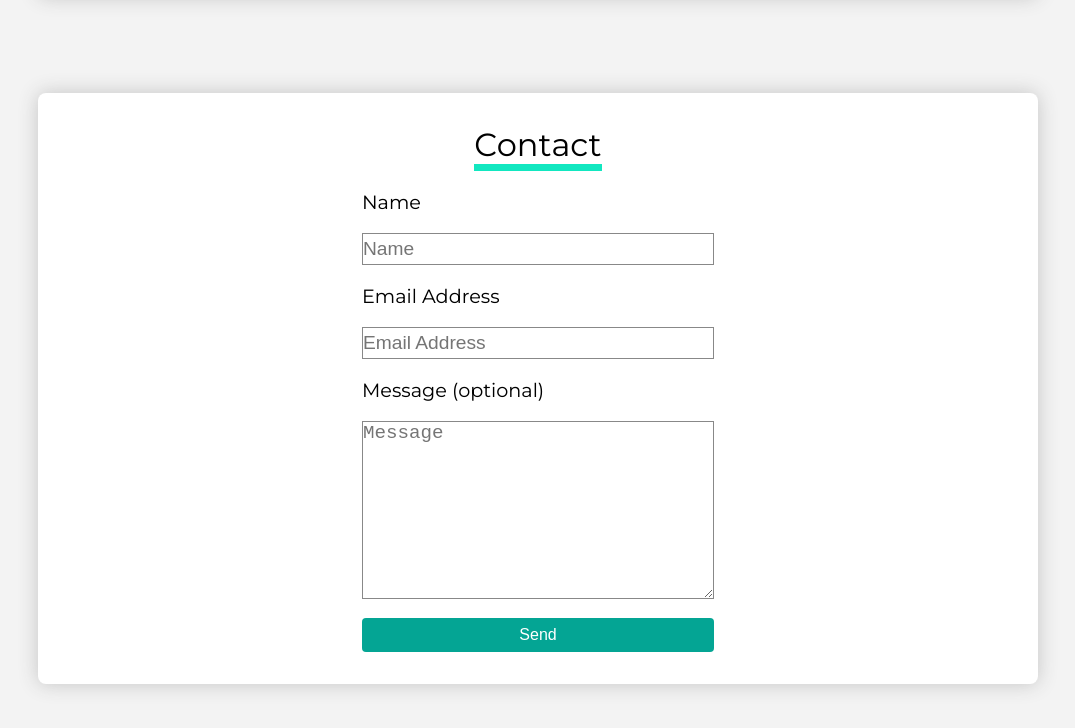
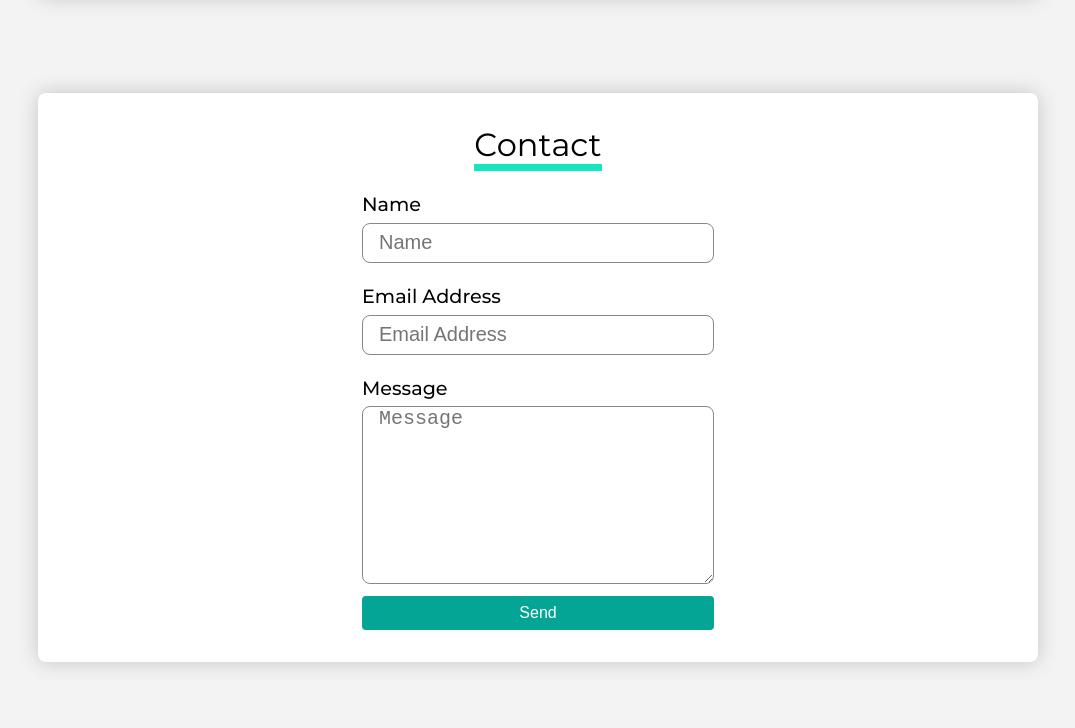
Before and after one commit to cynthiateeters/get-started-responsive, a website built with Parcel: page src/index.html in a window 1280 px wide. Shown: the part 1125-1853 px from the top of the page, without its empty margins (102-1177 px from the left). Built offline with nearby package versions, Linux system fonts and the light colour scheme.

Commit message:
Refine spacing in form

```diff
--- a/src/index.html
+++ b/src/index.html
@@ -108,7 +108,7 @@
 
           <!--Message-->
           <br>
-          <label class="contact__label" for="message">Message (optional)</label>
+          <label class="contact__label" for="message">Message</label>
           <br>
           <textarea class="contact__input contact__input--textarea" id="message" name="message" rows="8"
             placeholder="Message"></textarea>
--- a/src/scss/components/_contact.scss
+++ b/src/scss/components/_contact.scss
@@ -30,6 +30,7 @@
     align-items: flex-start;
     width: 98%;
     max-width: 22rem;
+    line-height: 0.7;
   }
 
   &__title {
@@ -38,6 +39,8 @@
 
   &__label {
     font-size: 1.2rem;
+    margin-top: 1rem;
+    font-weight: 500;
   }
 
   &__input {
@@ -45,6 +48,13 @@
 
     &--textarea {
       height: auto;
+      resize: vertical;
+      // padding-top: 40%;
+    }
+
+    &::placeholder {
+      font-size: 1.25rem;
+      padding-left: 1rem;
     }
   }
 }
--- a/src/scss/utilities/_mixins.scss
+++ b/src/scss/utilities/_mixins.scss
@@ -26,7 +26,8 @@
 
 @mixin input-box {
   width: 100%;
-  height: 2rem;
+  height: 2.5rem;
   font-size: 1.2rem;
   border: 1px solid #888;
+  border-radius: 0.5rem;
 }
```
